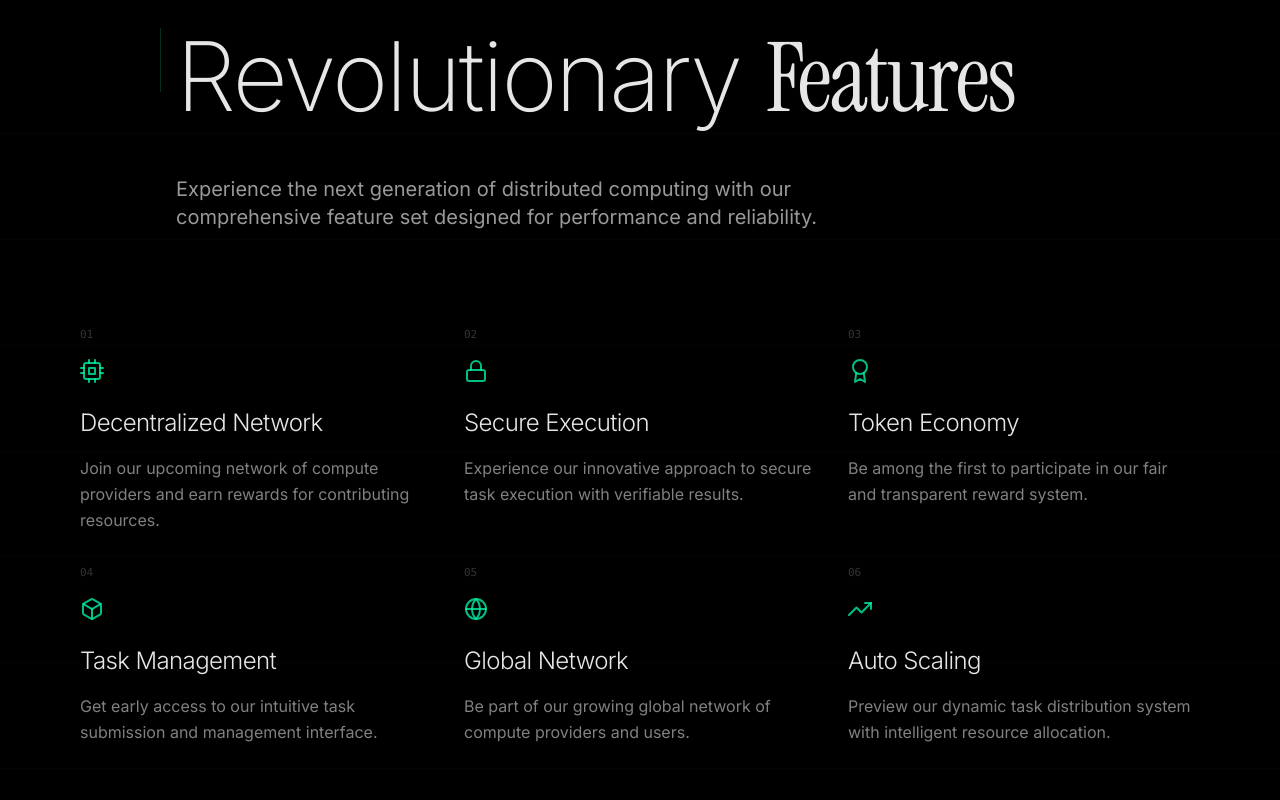
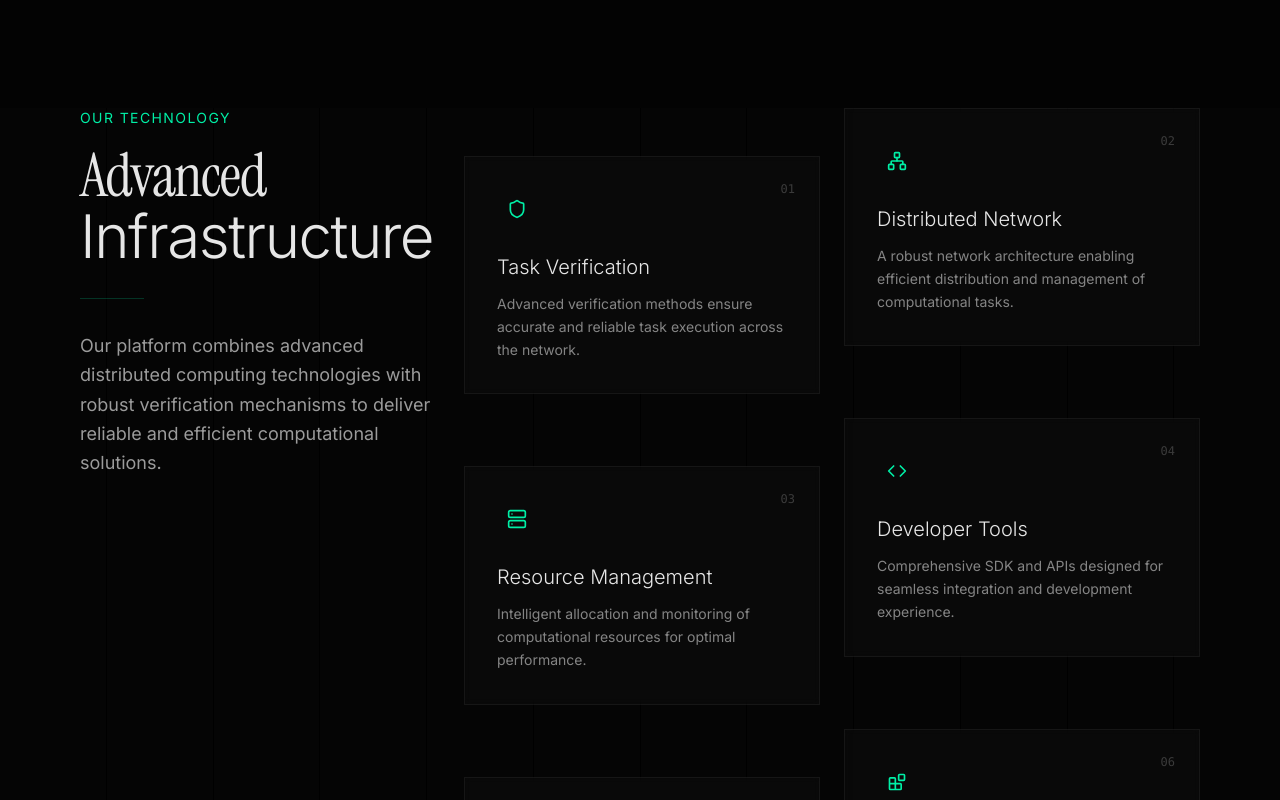
Before and after one commit to theblitlabs/parity-website, a Next.js app: page / in a window 1280 px wide. Shown: the part 1300-2100 px from the top of the page. Built offline with nearby package versions, Linux system fonts and the light colour scheme.

Commit message:
remove FeaturesSection component and its import from the homepage

```diff
--- a/app/components/sections/FeaturesSection.tsx
+++ /dev/null
@@ -1,143 +0,0 @@
-import { motion } from "framer-motion";
-import { Section } from "../ui/Section";
-import { instrumentSerif } from "@/app/styles/fonts";
-import {
-  FiCpu,
-  FiLock,
-  FiAward,
-  FiBox,
-  FiGlobe,
-  FiTrendingUp,
-} from "react-icons/fi";
-
-const features = [
-  {
-    title: "Decentralized Network",
-    description:
-      "Join our upcoming network of compute providers and earn rewards for contributing resources.",
-    icon: <FiCpu className="w-6 h-6" />,
-  },
-  {
-    title: "Secure Execution",
-    description:
-      "Experience our innovative approach to secure task execution with verifiable results.",
-    icon: <FiLock className="w-6 h-6" />,
-  },
-  {
-    title: "Token Economy",
-    description:
-      "Be among the first to participate in our fair and transparent reward system.",
-    icon: <FiAward className="w-6 h-6" />,
-  },
-  {
-    title: "Task Management",
-    description:
-      "Get early access to our intuitive task submission and management interface.",
-    icon: <FiBox className="w-6 h-6" />,
-  },
-  {
-    title: "Global Network",
-    description:
-      "Be part of our growing global network of compute providers and users.",
-    icon: <FiGlobe className="w-6 h-6" />,
-  },
-  {
-    title: "Auto Scaling",
-    description:
-      "Preview our dynamic task distribution system with intelligent resource allocation.",
-    icon: <FiTrendingUp className="w-6 h-6" />,
-  },
-];
-
-export const FeaturesSection = () => {
-  return (
-    <Section className="relative overflow-hidden py-40 bg-black">
-      {/* Swiss-inspired horizontal lines */}
-      <div className="absolute inset-0">
-        <div className="absolute inset-0 flex flex-col">
-          {Array.from({ length: 8 }).map((_, i) => (
-            <div
-              key={i}
-              className="flex-1 border-t border-white/[0.02] first:border-t-0"
-            />
-          ))}
-        </div>
-      </div>
-
-      <div className="container mx-auto px-8 relative z-10">
-        {/* Header with strong typography */}
-        <div className="max-w-7xl mx-auto mb-32">
-          <div className="grid grid-cols-12 gap-8">
-            <div className="col-span-12 lg:col-span-10 lg:col-start-2">
-              <motion.div
-                initial={{ opacity: 0, y: 20 }}
-                animate={{ opacity: 1, y: 0 }}
-                transition={{ duration: 0.7 }}
-                className="relative"
-              >
-                <div className="absolute -left-4 top-0 w-[1px] h-16 bg-[#00EFA6]/20" />
-                <h2 className="text-6xl lg:text-7xl xl:text-8xl font-extralight tracking-tight text-white/90 mb-12">
-                  Revolutionary{" "}
-                  <span className={instrumentSerif.className}>Features</span>
-                </h2>
-                <p className="text-xl text-white/60 max-w-2xl">
-                  Experience the next generation of distributed computing with
-                  our comprehensive feature set designed for performance and
-                  reliability.
-                </p>
-              </motion.div>
-            </div>
-          </div>
-        </div>
-
-        {/* Features with horizontal scroll on mobile */}
-        <div className="relative -mx-8 px-8 overflow-x-auto pb-8 lg:overflow-x-visible lg:pb-0">
-          <div className="grid grid-cols-1 md:grid-cols-2 lg:grid-cols-3 gap-x-8 gap-y-16 min-w-[600px] lg:min-w-0">
-            {features.map((feature, index) => (
-              <motion.div
-                key={feature.title}
-                initial={{ opacity: 0, y: 20 }}
-                animate={{ opacity: 1, y: 0 }}
-                transition={{ duration: 0.7, delay: index * 0.1 }}
-                className="relative group"
-              >
-                {/* Feature number */}
-                <div className="absolute -top-8 left-0 text-[11px] font-mono text-white/20">
-                  {(index + 1).toString().padStart(2, "0")}
-                </div>
-
-                {/* Icon */}
-                <div className="text-[#00EFA6]/80 mb-6 transition-colors duration-300 group-hover:text-[#00EFA6]">
-                  {feature.icon}
-                </div>
-
-                {/* Content */}
-                <div className="relative">
-                  <h3 className="text-2xl font-light text-white/90 mb-4 tracking-tight">
-                    {feature.title}
-                  </h3>
-                  <p className="text-base text-white/50 leading-relaxed">
-                    {feature.description}
-                  </p>
-
-                  {/* Hover indicator */}
-                  <div className="absolute -left-4 top-0 w-[2px] h-0 bg-[#00EFA6]/20 group-hover:h-full transition-all duration-300" />
-                </div>
-              </motion.div>
-            ))}
-          </div>
-        </div>
-
-        {/* Bottom decorative line */}
-        <div className="mt-32">
-          <motion.div
-            className="h-[1px] bg-gradient-to-r from-[#00EFA6]/10 via-[#00EFA6]/5 to-transparent"
-            initial={{ width: 0 }}
-            animate={{ width: "100%" }}
-            transition={{ duration: 1.5, delay: 0.5 }}
-          />
-        </div>
-      </div>
-    </Section>
-  );
-};
--- a/app/page.tsx
+++ b/app/page.tsx
@@ -5,7 +5,6 @@ import { BackgroundPattern } from "./components/ui/BackgroundPattern";
 import { Header } from "./components/layout/Header";
 import { Footer } from "./components/layout/Footer";
 import { HeroSection } from "./components/sections/HeroSection";
-import { FeaturesSection } from "./components/sections/FeaturesSection";
 import { TechnologySection } from "./components/sections/TechnologySection";
 import { CtaSection } from "./components/sections/CtaSection";
 
@@ -15,7 +14,6 @@ export default function Home() {
       <BackgroundPattern />
       <Header />
       <HeroSection />
-      <FeaturesSection />
       <TechnologySection />
       <CtaSection />
       <Footer />
```
